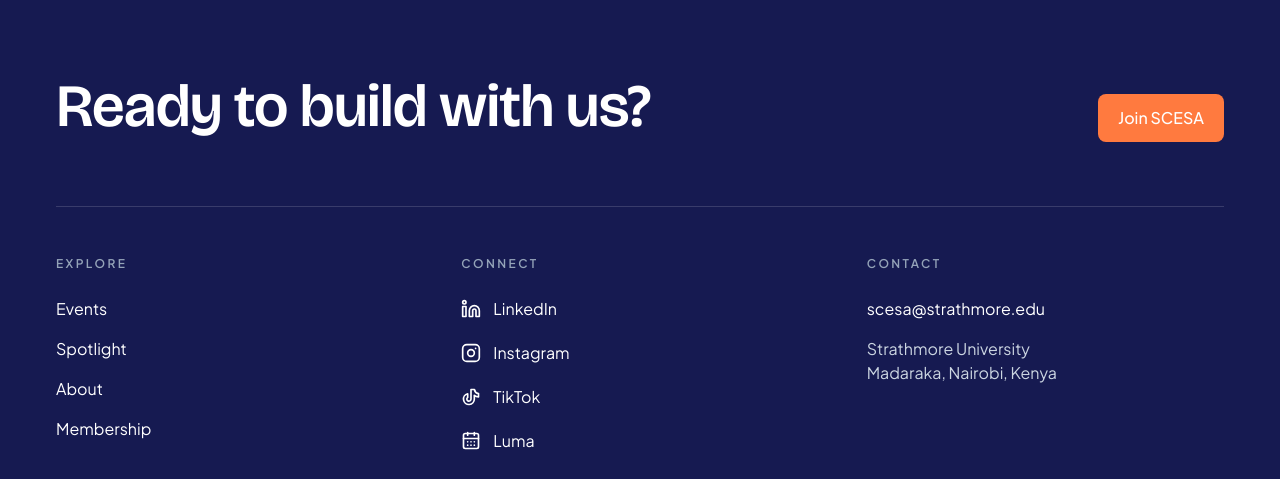
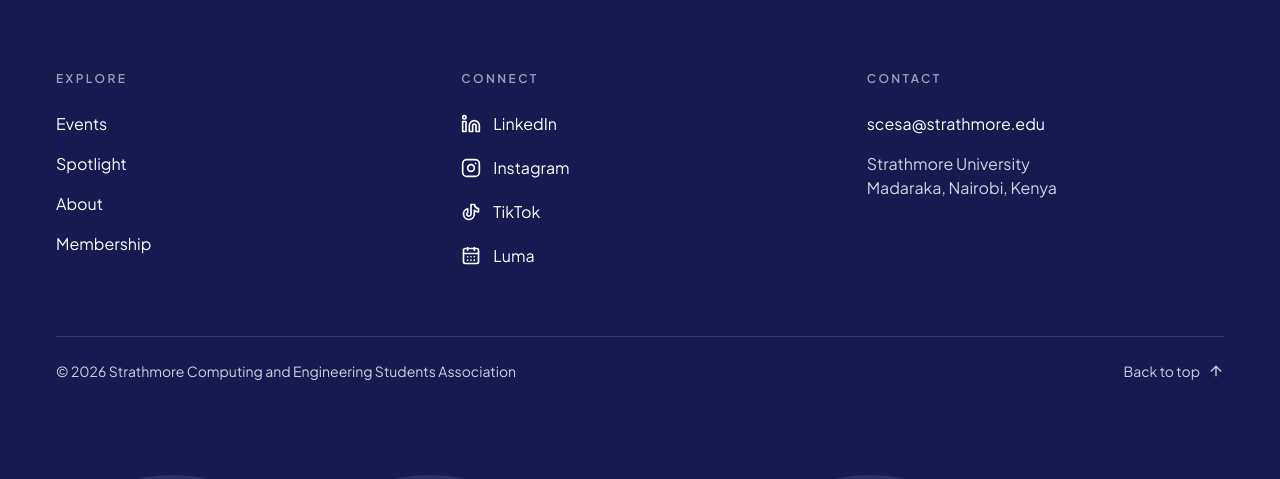
Before and after one commit to scesa-su/scesa-website, a Next.js app: page / in a window 1280 px wide. Shown: the part 6378-6857 px from the top of the page. Built offline with nearby package versions, Linux system fonts and the light colour scheme; grey boxes are pictures that could not be loaded.

Commit message:
feat(footer): hide the footer call to action on home and join

```diff
--- a/src/presentation/components/layout/Footer.tsx
+++ b/src/presentation/components/layout/Footer.tsx
@@ -3,36 +3,25 @@ import { ArrowUpRightIcon } from "lucide-react";
 import { CONTACT_EMAIL, NAV_LINKS, SOCIAL_LINKS } from "@/lib/constants";
 import { cn } from "@/lib/cn";
 import { CONTAINER, FOCUS_RING } from "@/lib/styles";
-import { Magnetic } from "@/presentation/components/motion/Magnetic";
-import { Button } from "@/presentation/components/ui/Button";
 import { BackToTop } from "./BackToTop";
+import { FooterCta } from "./FooterCta";
 import { FooterWordmark } from "./FooterWordmark";
 import { SOCIAL_ICONS, isExternal, socialLabel } from "./SocialIcons";
 
 const HEADING = "text-xs font-semibold uppercase tracking-[0.2em] text-slate-400";
 const LINK = cn("rounded-lg text-md transition-colors duration-200 hover:text-orange-300", FOCUS_RING);
-const RING_ON_NAVY = "focus-visible:ring-offset-brand-navy dark:focus-visible:ring-offset-slate-900";
 
 export function Footer() {
   return (
     <footer className="relative overflow-hidden bg-brand-navy text-white dark:bg-slate-900">
       <div className={`${CONTAINER} pt-16 lg:pt-24`}>
-        <div className="flex flex-col gap-8 lg:flex-row lg:items-end lg:justify-between">
-          <h2 className="max-w-3xl font-display text-display-md font-semibold text-balance lg:text-display-xl">
-            Ready to build with us?
-          </h2>
-          <Magnetic>
-            <Button href="/join" size="lg" className={RING_ON_NAVY}>
-              Join SCESA
-            </Button>
-          </Magnetic>
-        </div>
+        <FooterCta />
 
-        <div className="mt-16 grid gap-12 border-t border-white/15 pt-12 sm:grid-cols-3">
+        <div className="grid gap-12 sm:grid-cols-3">
           <nav aria-labelledby="footer-explore">
-            <h3 id="footer-explore" className={HEADING}>
+            <h2 id="footer-explore" className={HEADING}>
               Explore
-            </h3>
+            </h2>
             <ul className="mt-6 flex flex-col items-start gap-4">
               {NAV_LINKS.filter(({ href }) => href !== "/").map(({ label, href }) => (
                 <li key={href}>
@@ -50,9 +39,9 @@ export function Footer() {
           </nav>
 
           <div>
-            <h3 id="footer-connect" className={HEADING}>
+            <h2 id="footer-connect" className={HEADING}>
               Connect
-            </h3>
+            </h2>
             <ul aria-labelledby="footer-connect" className="mt-6 flex flex-col items-start gap-4">
               {SOCIAL_LINKS.filter(({ icon }) => icon !== "email").map(({ label, href, icon }) => (
                 <li key={label}>
@@ -75,7 +64,7 @@ export function Footer() {
           </div>
 
           <div>
-            <h3 className={HEADING}>Contact</h3>
+            <h2 className={HEADING}>Contact</h2>
             <address className="mt-6 flex flex-col items-start gap-4 not-italic">
               <a href={`mailto:${CONTACT_EMAIL}`} className={LINK}>
                 {CONTACT_EMAIL}
--- /dev/null
+++ b/src/presentation/components/layout/FooterCta.tsx
@@ -0,0 +1,25 @@
+"use client";
+
+import { usePathname } from "next/navigation";
+import { Magnetic } from "@/presentation/components/motion/Magnetic";
+import { Button } from "@/presentation/components/ui/Button";
+
+const HIDDEN_ON = ["/", "/join"];
+
+export function FooterCta() {
+  const pathname = usePathname();
+  if (HIDDEN_ON.some((p) => pathname === p || (p !== "/" && pathname.startsWith(`${p}/`)))) return null;
+
+  return (
+    <div className="mb-12 flex flex-col gap-8 border-b border-white/15 pb-16 lg:flex-row lg:items-end lg:justify-between">
+      <h2 className="max-w-3xl font-display text-display-md font-semibold text-balance lg:text-display-xl">
+        Ready to build with us?
+      </h2>
+      <Magnetic>
+        <Button href="/join" size="lg" className="focus-visible:ring-offset-brand-navy dark:focus-visible:ring-offset-slate-900">
+          Join SCESA
+        </Button>
+      </Magnetic>
+    </div>
+  );
+}
```
